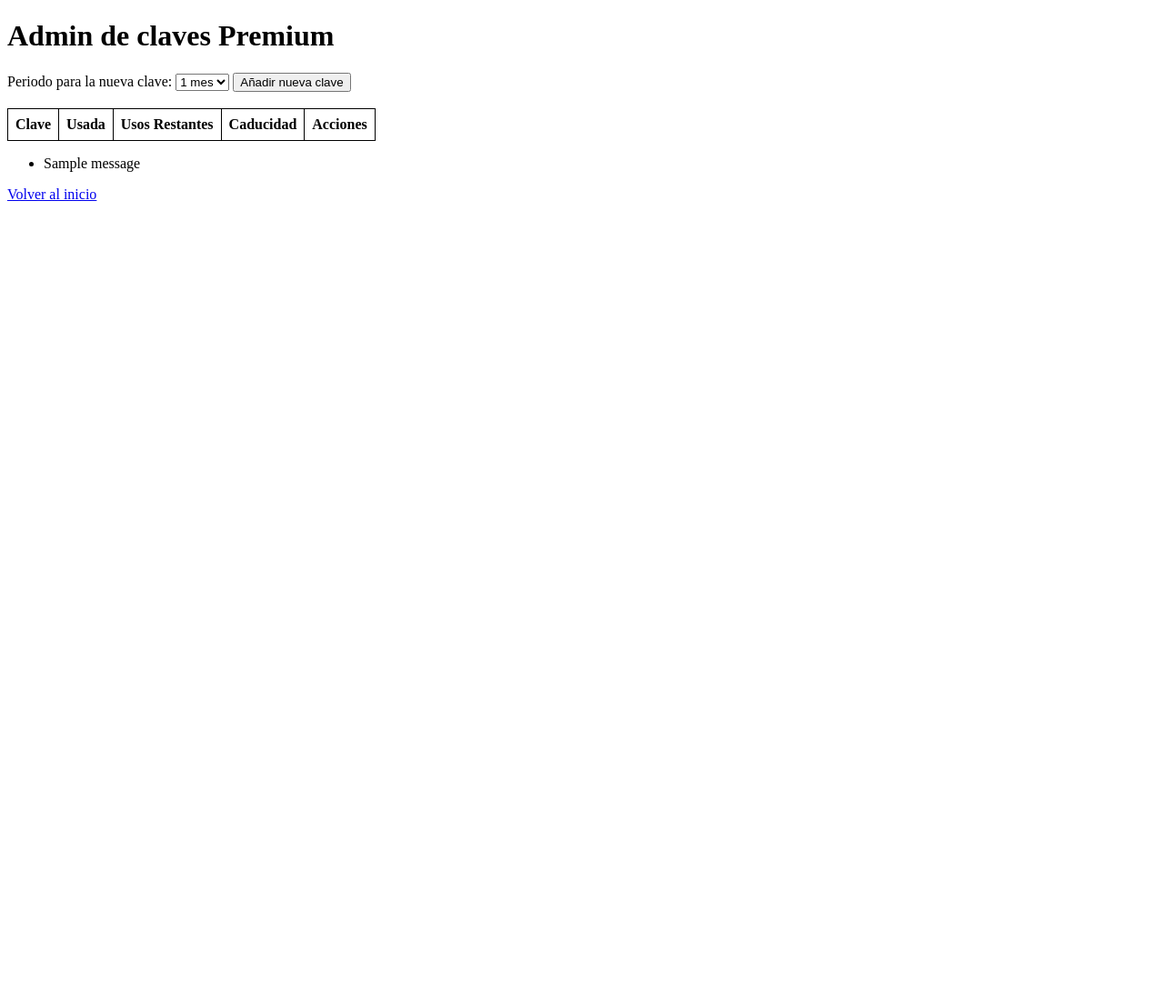
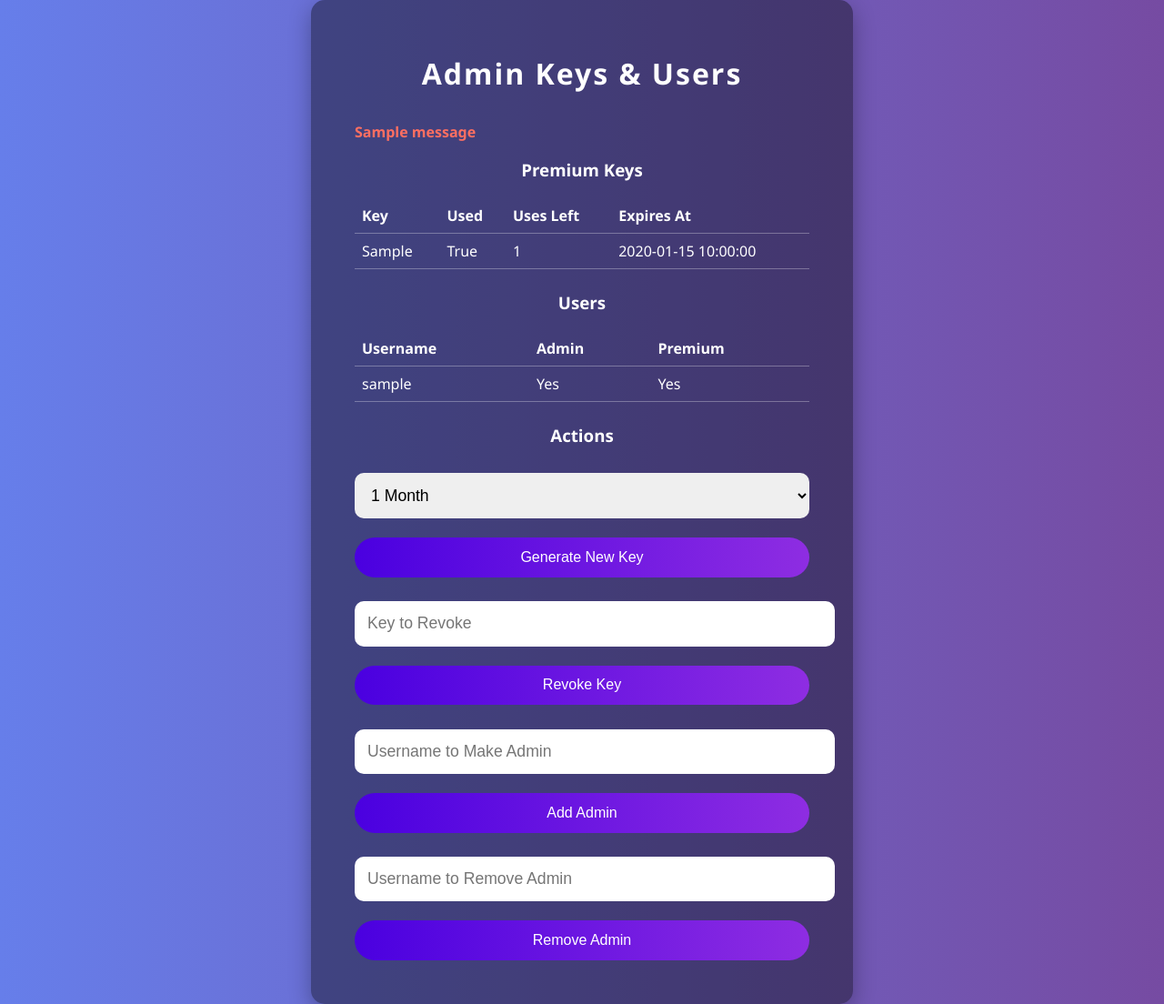
Before and after one commit to Comfrey29/arcom-ai-assistant, a Flask app: template templates/admin_keys.html in a window 1280 px wide. Shown: the whole page at 91% size. Before the commit the page ends 221 px from the top, so only its background shows below. Run offline with Flask 3, Linux system fonts and the light colour scheme; the template is opened without the code that fills it: values that come from a table or form of the project are taken from there, others are empty; tables that the repository leaves empty hold one stand-in row (values such as "Sample post"); one stand-in notice (Sample message) is shown; lists and menus that the app fills with data are empty.

Commit message:
Update admin_keys.html

```diff
--- a/templates/admin_keys.html
+++ b/templates/admin_keys.html
@@ -1,72 +1,157 @@
 <!DOCTYPE html>
-<html lang="es">
+<html lang="en">
 <head>
-  <meta charset="UTF-8" />
-  <title>Administración de Claves Premium</title>
+  <meta charset="UTF-8">
+  <meta name="viewport" content="width=device-width, initial-scale=1">
+  <title>Admin Keys - ArCom</title>
   <style>
-    table, th, td {
-      border: 1px solid black;
+    body {
+      font-family: 'Segoe UI', Tahoma, Geneva, Verdana, sans-serif;
+      background: linear-gradient(to right, #667eea, #764ba2);
+      margin: 0; padding: 0;
+      display: flex;
+      justify-content: center;
+      align-items: center;
+      min-height: 100vh;
+      color: #fff;
+    }
+    .admin-box {
+      background-color: rgba(0, 0, 0, 0.4);
+      padding: 2em 3em;
+      border-radius: 15px;
+      box-shadow: 0 8px 25px rgba(0,0,0,0.3);
+      max-width: 500px;
+      width: 100%;
+      text-align: center;
+    }
+    h2 {
+      margin-bottom: 1em;
+      font-weight: 700;
+      font-size: 2rem;
+      letter-spacing: 2px;
+    }
+    input[type="text"], input[type="password"], select {
+      width: 100%;
+      padding: 0.8em;
+      margin: 0.6em 0 1.2em;
+      border: none;
+      border-radius: 10px;
+      font-size: 1.1rem;
+      outline: none;
+    }
+    button {
+      background: linear-gradient(to right, #4a00e0, #8e2de2);
+      border: none;
+      padding: 0.8em 2em;
+      border-radius: 25px;
+      color: white;
+      font-size: 1rem;
+      cursor: pointer;
+      transition: background 0.3s ease;
+      width: 100%;
+      margin-bottom: 1em;
+    }
+    button:hover {
+      background: #4a00e0;
+    }
+    ul.flashes {
+      margin: 0 0 1em 0;
+      padding: 0;
+      list-style: none;
+      color: #ff6f61;
+      font-weight: 600;
+      text-align: left;
+    }
+    table {
+      width: 100%;
+      margin-bottom: 1.5em;
       border-collapse: collapse;
-      padding: 8px;
+    }
+    th, td {
+      padding: 0.5em;
+      text-align: left;
+      border-bottom: 1px solid rgba(255,255,255,0.3);
+    }
+    th {
+      font-weight: 700;
     }
   </style>
 </head>
 <body>
-  <h1>Admin de claves Premium</h1>
+  <div class="admin-box">
+    <h2>Admin Keys & Users</h2>
 
-  <form method="POST" action="{{ url_for('admin_keys') }}">
-    <label for="period">Periodo para la nueva clave:</label>
-    <select id="period" name="period">
-      <option value="month">1 mes</option>
-      <option value="year">1 año</option>
-    </select>
-    <button name="action" value="add" type="submit">Añadir nueva clave</button>
-  </form>
+    {% with messages = get_flashed_messages() %}
+      {% if messages %}
+      <ul class="flashes">
+        {% for message in messages %}
+          <li>{{ message }}</li>
+        {% endfor %}
+      </ul>
+      {% endif %}
+    {% endwith %}
 
-  <br />
-
-  <table>
-    <thead>
+    <h3>Premium Keys</h3>
+    <table>
       <tr>
-        <th>Clave</th>
-        <th>Usada</th>
-        <th>Usos Restantes</th>
-        <th>Caducidad</th>
-        <th>Acciones</th>
+        <th>Key</th>
+        <th>Used</th>
+        <th>Uses Left</th>
+        <th>Expires At</th>
       </tr>
-    </thead>
-    <tbody>
-      {% for key, data in keys.items() %}
+      {% for key in keys %}
       <tr>
-        <td>{{ key }}</td>
-        <td>{{ data.used }}</td>
-        <td>{{ data.uses_left }}</td>
-        <td>{{ data.expires_at }}</td>
-        <td>
-          {% if not data.used %}
-          <form method="POST" style="display:inline" action="{{ url_for('admin_keys') }}">
-            <input type="hidden" name="key" value="{{ key }}" />
-            <button type="submit" name="action" value="revoke">Revocar</button>
-          </form>
-          {% else %}
-          -
-          {% endif %}
-        </td>
+        <td>{{ key.key }}</td>
+        <td>{{ key.used }}</td>
+        <td>{{ key.uses_left }}</td>
+        <td>{{ key.expires_at if key.expires_at else 'Never' }}</td>
       </tr>
       {% endfor %}
-    </tbody>
-  </table>
+    </table>
 
-  {% with messages = get_flashed_messages() %}
-  {% if messages %}
-    <ul>
-    {% for message in messages %}
-      <li>{{ message }}</li>
-    {% endfor %}
-    </ul>
-  {% endif %}
-  {% endwith %}
+    <h3>Users</h3>
+    <table>
+      <tr>
+        <th>Username</th>
+        <th>Admin</th>
+        <th>Premium</th>
+      </tr>
+      {% for user in users %}
+      <tr>
+        <td>{{ user.username }}</td>
+        <td>{{ 'Yes' if user.is_admin else 'No' }}</td>
+        <td>{{ 'Yes' if user.is_premium else 'No' }}</td>
+      </tr>
+      {% endfor %}
+    </table>
 
-  <p><a href="{{ url_for('index') }}">Volver al inicio</a></p>
+    <h3>Actions</h3>
+    <form method="post" action="{{ url_for('admin_keys') }}">
+      <input type="hidden" name="action" value="add">
+      <select name="period" required>
+        <option value="month">1 Month</option>
+        <option value="year">1 Year</option>
+      </select>
+      <button type="submit">Generate New Key</button>
+    </form>
+
+    <form method="post" action="{{ url_for('admin_keys') }}">
+      <input type="hidden" name="action" value="revoke">
+      <input type="text" name="key" placeholder="Key to Revoke" required>
+      <button type="submit">Revoke Key</button>
+    </form>
+
+    <form method="post" action="{{ url_for('admin_keys') }}">
+      <input type="hidden" name="action" value="add_admin">
+      <input type="text" name="admin_user" placeholder="Username to Make Admin" required>
+      <button type="submit">Add Admin</button>
+    </form>
+
+    <form method="post" action="{{ url_for('admin_keys') }}">
+      <input type="hidden" name="action" value="remove_admin">
+      <input type="text" name="admin_user" placeholder="Username to Remove Admin" required>
+      <button type="submit">Remove Admin</button>
+    </form>
+  </div>
 </body>
 </html>
```
